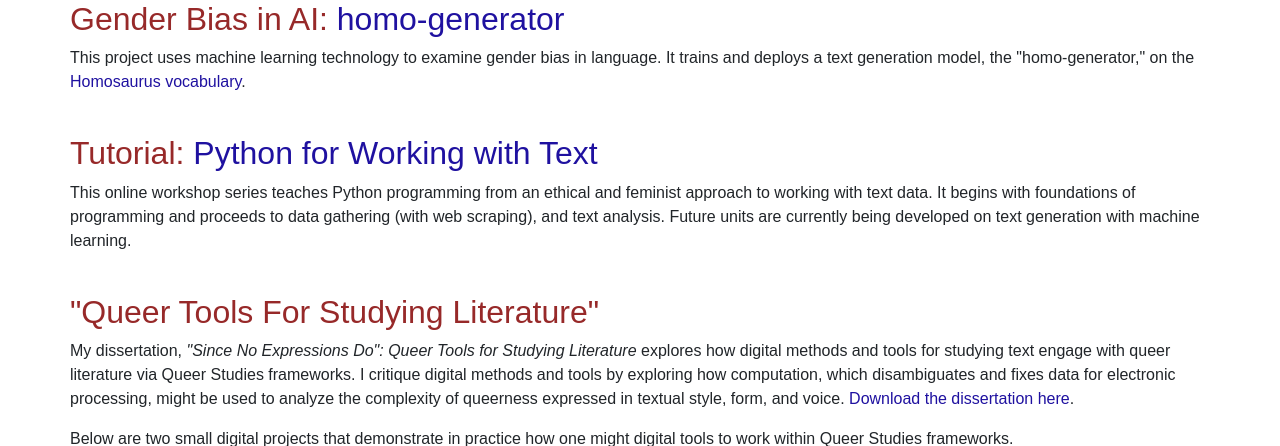
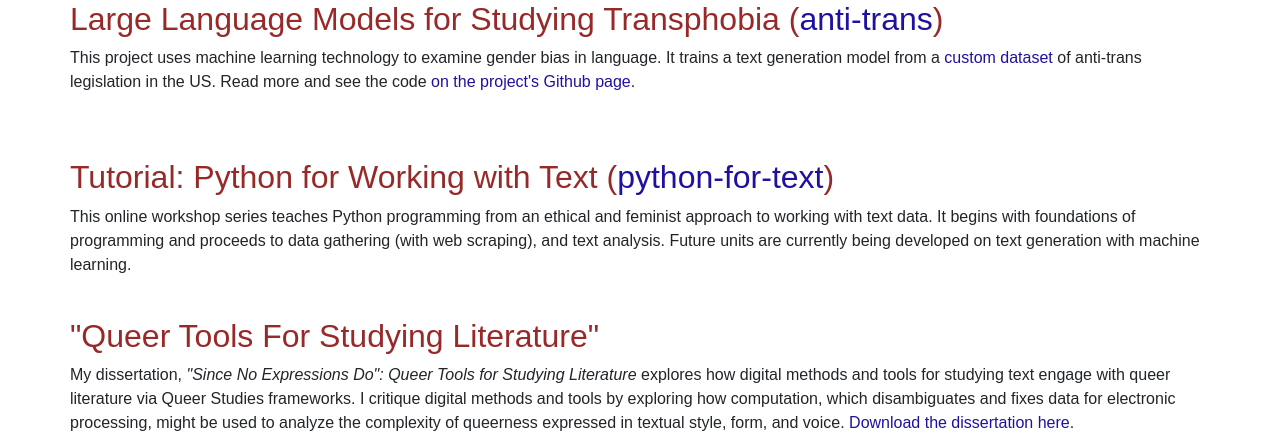
Before and after one commit to gofilipa/filipacalado, a Flask app: page /research in a window 1280 px wide. Shown: the part 56-502 px from the top of the page. Run offline with Flask 3, Linux system fonts and the light colour scheme; some libraries are stand-ins or nearby versions; some web fonts are replaced.

Commit message:
updating anti-trans project

```diff
--- a/templates/research.html
+++ b/templates/research.html
@@ -7,25 +7,29 @@
 {%block body%}
 {%include "nav.html"%}
 
+
 <div class="container">
      <div class="row">
-        <h2>Gender Bias in
-        AI: <a href='https://github.com/gofilipa/homo-generator'>homo-generator</a></h2>
-        <p>
-            This project uses machine learning technology to examine
-            gender bias in language. It trains and deploys a text generation model, the
-	    "homo-generator," on the
-	    <a href='https://homosaurus.org/'>Homosaurus
-	    vocabulary</a>.
+       <h2>Large Language Models for Studying Transphobia
+       (<a href='https://github.com/gofilipa/anti-trans-legislation'>anti-trans</a>)</h2>
+       <p>
+	 This project uses machine learning technology to examine
+	 gender bias in language. It trains a text generation model
+	 from
+	 a <a href='https://huggingface.co/datasets/gofilipa/gender_congress_117-118'>custom
+	 dataset</a> of anti-trans legislation in the US. Read more
+	 and see the
+	 code <a href='https://github.com/gofilipa/anti-trans-legislation'>on
+	 the project's Github page</a>.
+       </p>
+     </div>
 
-        </p>
-     </div>
+     <br>
 
     <br>
 
         <div class="row">
-        <h2>Tutorial: <a href='https://gofilipa.github.io/python-for-text/'>Python
-        for Working with Text</a></h2>
+        <h2>Tutorial: Python for Working with Text (<a href='https://gofilipa.github.io/python-for-text/'>python-for-text</a>)</h2>
         <p>
             This online workshop series teaches Python programming
             from an ethical and feminist approach to working with text
```
